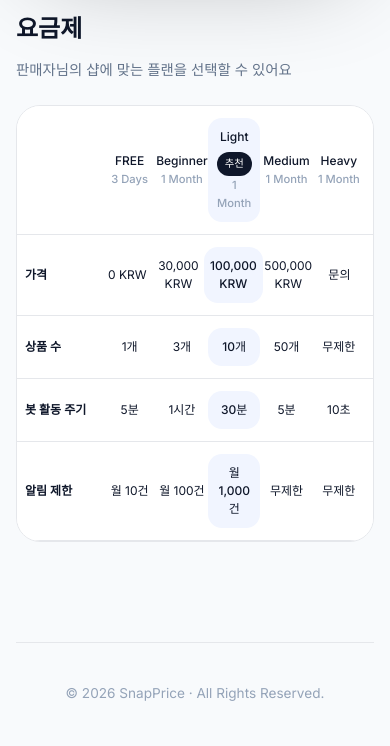
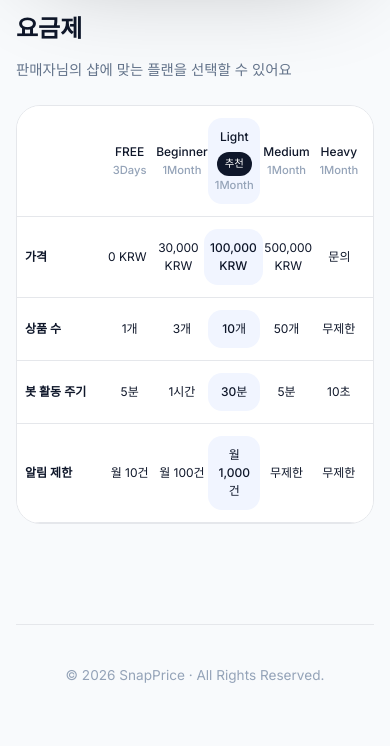
Before and after one commit to amikim27/snapprice, a plain HTML site: page index.html in a window 390 px wide. Shown: the part 2436-3182 px from the top of the page. Drawn offline with nearby package versions, Linux system fonts and the light colour scheme.

Commit message:
Update index.html

```diff
--- a/index.html
+++ b/index.html
@@ -352,7 +352,12 @@
                 text-align: left;
             }
         }
-
+@media (max-width: 768px) {
+    header h1 {
+        font-size: 2rem; /* 모바일에서만 글씨 크기 줄이기 */
+        line-height: 1.2;
+    }
+}
         @media (max-width: 480px) {
             header h1 {
                 font-size: 2rem;
@@ -545,14 +550,14 @@
   <div class="pricing-table">
     <div class="row head">
       <div></div>
-      <div>FREE<br><small>3 Days</small></div>
-      <div>Beginner<br> <small>1 Month</small></div>
+      <div>FREE<br><small>3Days</small></div>
+      <div>Beginner<br> <small>1Month</small></div>
       <div class="highlight">
         Light
-        <span>추천</span><br> <small>1 Month</small>
+        <span>추천</span><br> <small>1Month</small>
       </div>
-      <div>Medium<br> <small>1 Month</small> </div>
-      <div>Heavy<br> <small>1 Month</small> </div>
+      <div>Medium<br> <small>1Month</small> </div>
+      <div>Heavy<br> <small>1Month</small> </div>
     </div>
 
     <div class="row">
```
